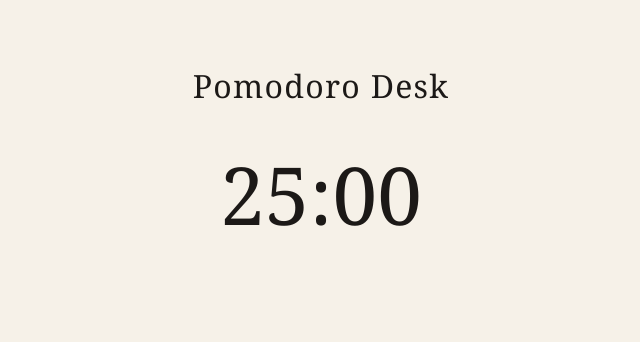
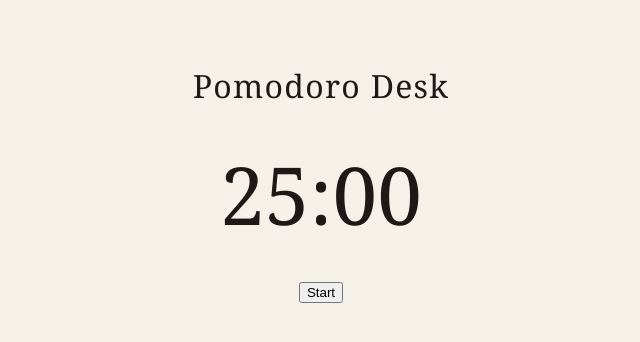
Before and after one commit to asilabdul/pomodoro-desk, a Next.js app: page / in a window 1280 px wide. Shown: the top 342 px of the page, without its empty margins (319-959 px from the left). Built offline with nearby package versions, Linux system fonts and the light colour scheme.

Commit message:
start and pause controls

```diff
--- a/components/Timer.tsx
+++ b/components/Timer.tsx
@@ -1,4 +1,14 @@
 'use client';
+import { useState } from 'react';
+
 export function Timer() {
-  return <p className="clock">25:00</p>;
+  const [running, setRunning] = useState(false);
+  return (
+    <section>
+      <p className="clock">25:00</p>
+      <button type="button" onClick={() => setRunning((v) => !v)}>
+        {running ? 'Pause' : 'Start'}
+      </button>
+    </section>
+  );
 }
```
